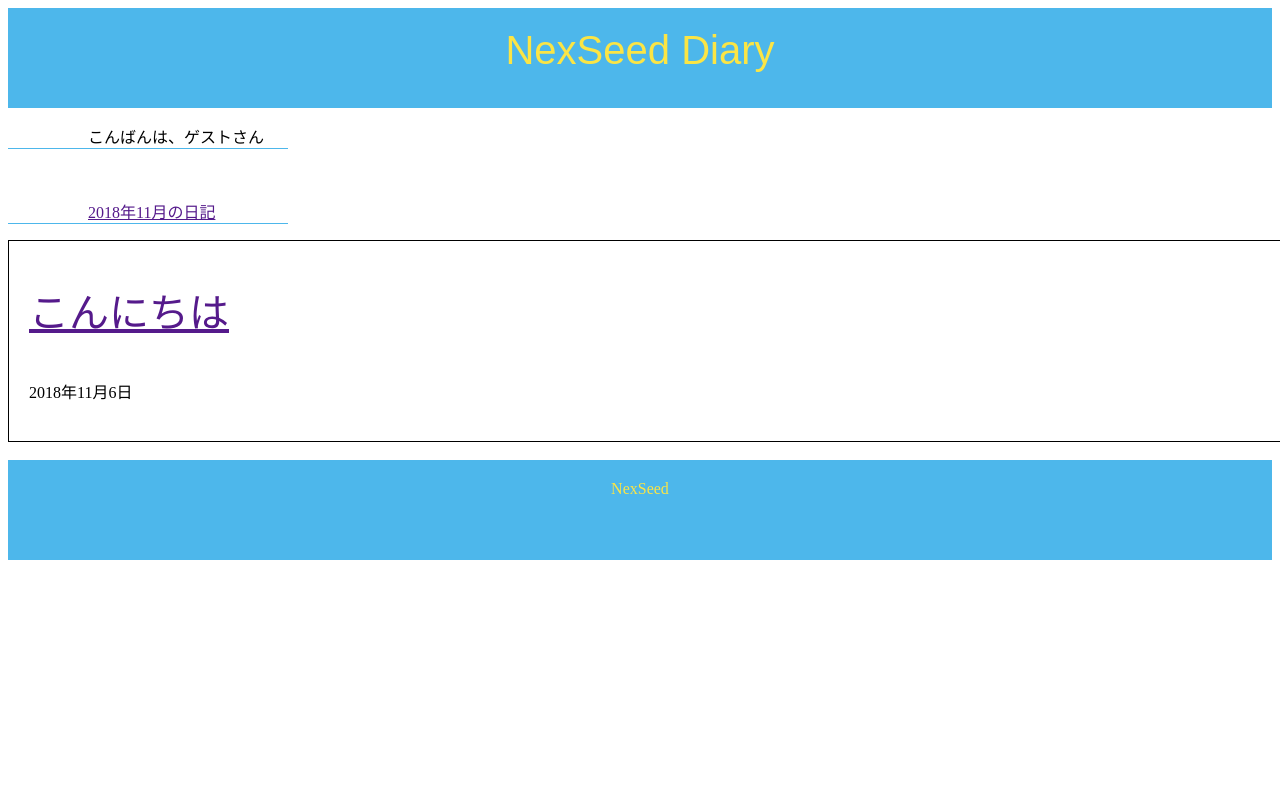
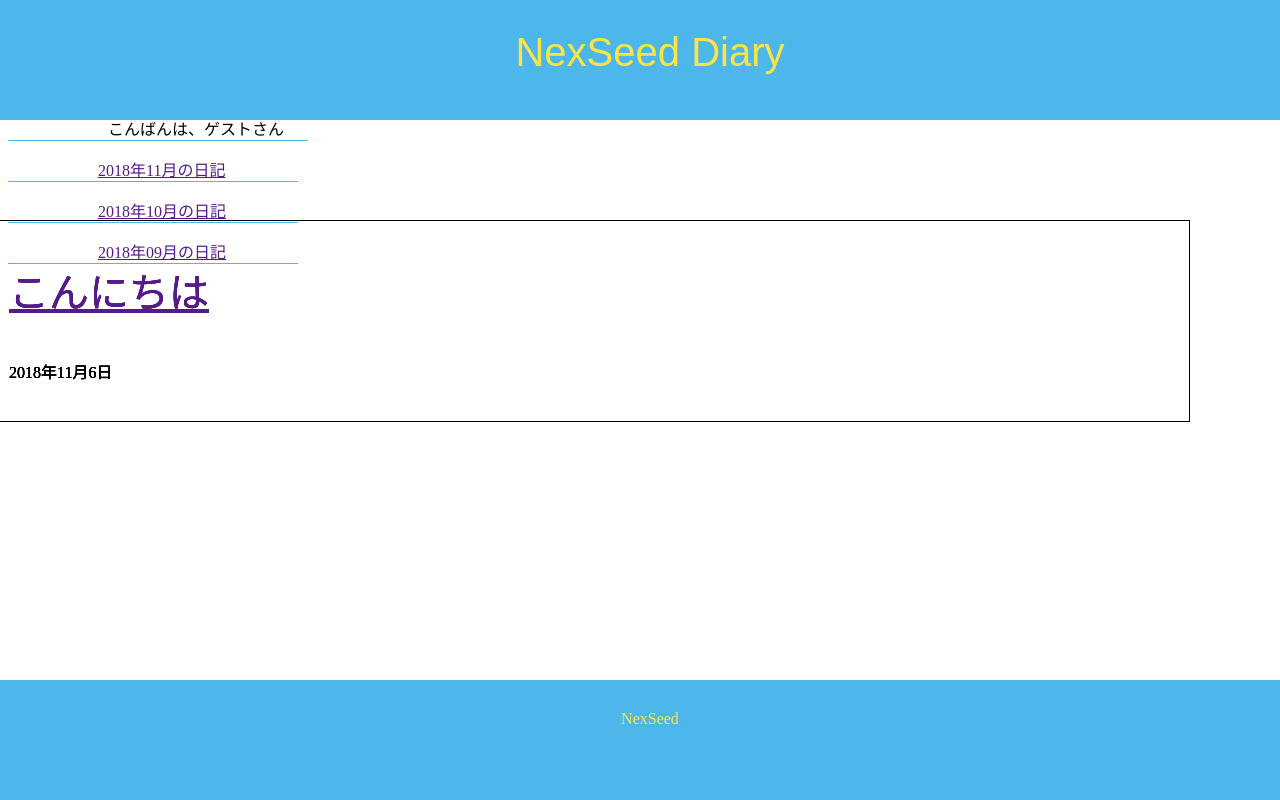
Before and after one commit to KitanoChihiro/assignment3week, a PHP site: page / in a window 1280 px wide; the page is wider, and only the part inside the window is pictured. Run offline with PHP 8.4, Linux system fonts and the light colour scheme.

Commit message:
左に過去３ヶ月の月を表示した

```diff
--- a/index.css
+++ b/index.css
@@ -1,7 +1,13 @@
 
 .header{
+    position: fixed;    /* ヘッダーを固定する */
+    top: 0;             /* 上部から配置の基準位置を決める */
+    left: 0;            /* 左から配置の基準位置を決める */
+    width: 100%;        /* ヘッダーの横幅を指定する */
+    height: 100px;       /* ヘッダーの高さを指定する */
+    padding: 10px;      /* ヘッダーの余白を指定する(上下左右) */
+    color: #000000;     /* フォントの色を指定する */
     background-color: #4DB7EB;
-    height: 100px;
 }
 
 .header-logo{
@@ -10,23 +16,50 @@
     font-size: 40px;
     color: #FBE545;
 }
+.border{
+    width: 100px;
+}
 
 .topic{
-    padding-left: 80px;
+    width: 200px;
+    padding-left: 100px;
+    padding-top: 20px;
     border-bottom: 1px solid #4DB7EB;
+
+}
+
+.month{
+    padding-left: 90px;
+    border-bottom:
+    1px solid #4DB7EB;
     width: 200px;
 }
 
 .box{
+    position: absolute;
+    right: 90px;
+    top:200px;
     margin-left: auto;
-    width: 1400px;
+    margin-bottom: 20px;
+    margin-top: 20px;
+    width: 1200px;
     height: 200px;
     border: 1px solid;
 
 }
 
+.box2{
+
+}
+
 
 .footer{
+    position: fixed;    /* フッターを固定する */
+    bottom: 0;          /* 上部から配置の基準位置を決める */
+    left: 0;            /* 左から配置の基準位置を決める */
+    width: 100%;        /* フッターの横幅を指定する */
+    padding:10px;       /* フッター内側の余白を指定する(上下左右) */
+    color: #FFFFFF;     /* フッターのフォントの色を指定する */
     background-color: #4DB7EB;
     height: 100px;
 }
--- a/index.php
+++ b/index.php
@@ -1,24 +1,18 @@
 <?php
 
 date_default_timezone_set('Asia/Tokyo');
-$time = intval(date('G:i'));
+$time = intval(date('H:i'));
 $day = $time;
 
-if (0600 <= $time && $time<= 1100) {
+if ('06:00' <= $time && $time<= '11:00') {
     $day = 'おはようございます、ゲストさん';
-}elseif (1101 < $time && $time< 1759) {
+}elseif ('11:01' < $time && $time< '17:59') {
     $day = 'こんにちは、ゲストさん';
 }else{
     $day = 'こんばんは、ゲストさん';
 }
 
-
-
-
  ?>
-
-
-
 
 <!DOCTYPE html>
 <html lang="ja">
@@ -29,13 +23,18 @@
     </head>
     <body>
         <div class="header">
-            <div class="header-logo" style="font-family: arial;">NexSeed Diary</div>
+        <div class="header-logo" style="font-family: arial;">NexSeed Diary</div>
         </div>
 
-        <div>
+        <br>
+        <br>
+        <br>
+        <br>
+        <div style="width: 100px;">
             <p class="topic"><?php echo $day ?></p>
-            <br>
-            <a href=""><p class="topic">2018年11月の日記</p></a>
+            <a href=""><p class = "month" ><?php echo date('Y' . '年' . 'm' . '月の日記', strtotime("now")); ?></p></a>
+            <a href=""><p class="month"><?php echo date('Y' . '年' . 'm' . '月の日記', strtotime("-1 month")); ?></p></a>
+            <a href=""><p class="month"><?php echo date('Y' . '年' . 'm' . '月の日記', strtotime("-2 month")); ?></p></a>
         </div>
 
         <div class="box">
@@ -43,10 +42,24 @@
             <p style="padding-left: 20px;">2018年11月6日</p>
         </div>
 
-        <br>
+        <div class="box">
+            <a href=""><p style="font-size: 40px; padding-left: 20px;">こんにちは</p></a>
+            <p style="padding-left: 20px;">2018年11月6日</p>
+        </div>
+
+        <div class="box">
+            <a href=""><p style="font-size: 40px; padding-left: 20px;">こんにちは</p></a>
+            <p style="padding-left: 20px;">2018年11月6日</p>
+        </div>
+
+        <div class="box">
+            <a href=""><p style="font-size: 40px; padding-left: 20px;">こんにちは</p></a>
+            <p style="padding-left: 20px;">2018年11月6日</p>
+        </div>
 
 
 
+        <br>
 
 
         <div class="footer">
```
